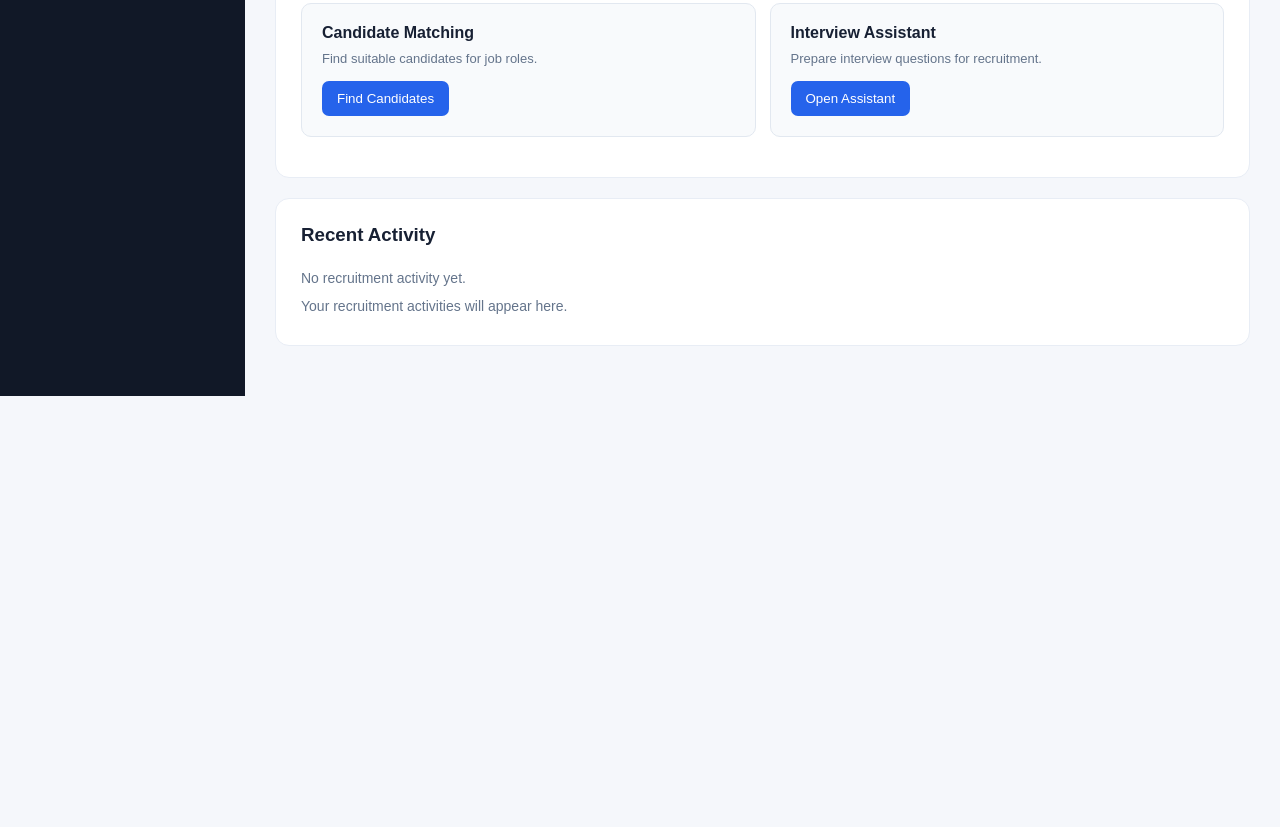
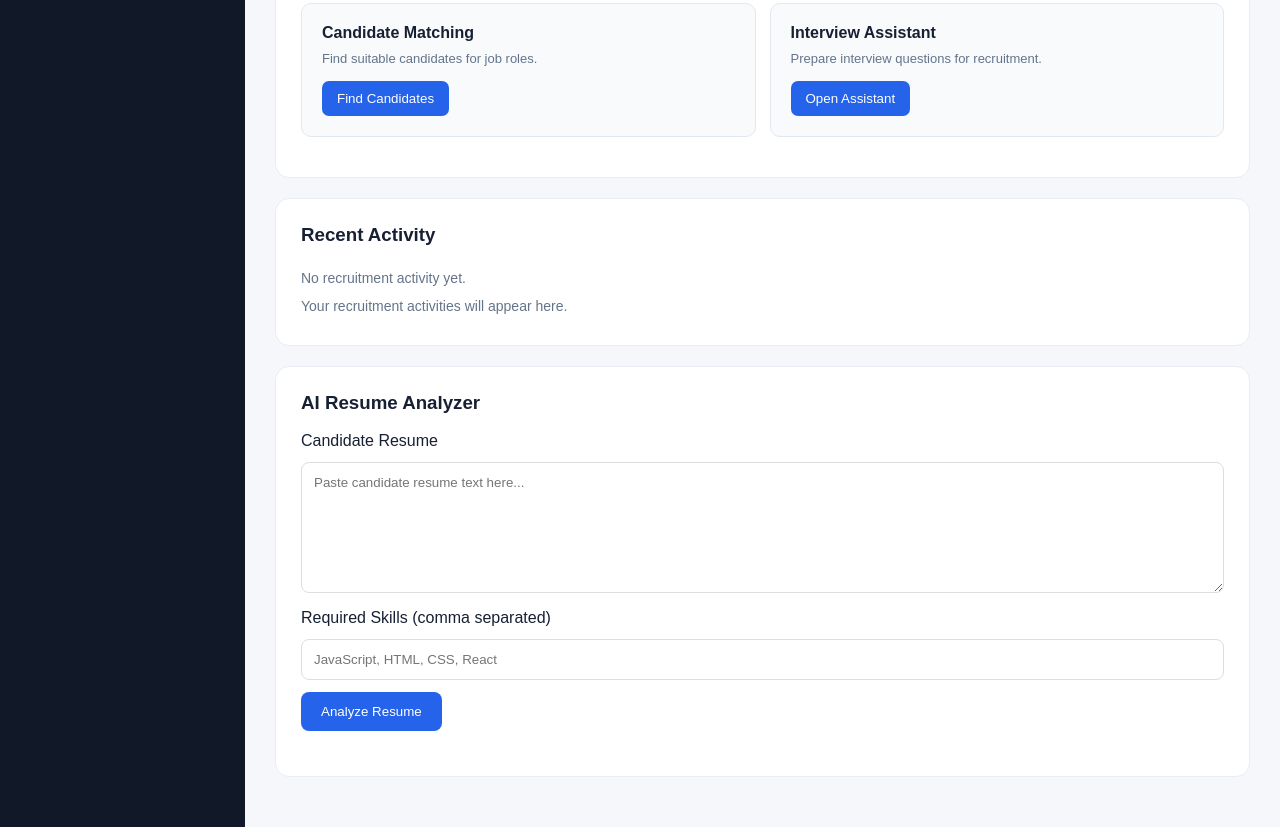
Before and after one commit to harigs4215-dot/hiremind-ai, a plain HTML site: page dashboard.html in a window 1280 px wide. Shown: the part 543-1370 px from the top of the page. Before the commit the page ends 939 px from the top, so only its background shows below. Drawn offline with Linux system fonts and the light colour scheme.

Commit message:
Fix AI Engine integration and Resume Analyzer

```diff
--- a/dashboard.html
+++ b/dashboard.html
@@ -339,16 +339,40 @@ body {
   </div>
 </div>
 
+<!-- RESUME ANALYZER -->
+<div class="section" id="resumeAnalyzer">
+  <h3>AI Resume Analyzer</h3>
+
+  <label>Candidate Resume</label>
+  <textarea id="resumeText"
+    placeholder="Paste candidate resume text here..."
+    rows="7"
+    style="width:100%;padding:12px;margin:12px 0;border:1px solid #ddd;border-radius:8px;"></textarea>
+
+  <label>Required Skills (comma separated)</label>
+  <input id="requiredSkills"
+    type="text"
+    placeholder="JavaScript, HTML, CSS, React"
+    style="width:100%;padding:12px;margin:12px 0;border:1px solid #ddd;border-radius:8px;">
+
+  <button onclick="runResumeAnalysis()"
+    style="background:#2563eb;color:white;padding:12px 20px;border:0;border-radius:8px;">
+    Analyze Resume
+  </button>
+
+  <div id="resumeResult" style="margin-top:20px;"></div>
+</div>
 </main>
 </div>
 
 <script>
 function showPage(page) {
   document.getElementById("pageTitle").textContent = page;
+
   document.getElementById("message").textContent =
     page === "Dashboard"
       ? "Dashboard opened successfully."
-      : page + " module selected. Integration is coming next.";
+      : page + " module selected.";
 
   document.querySelectorAll(".nav button").forEach(btn => {
     btn.classList.toggle(
@@ -356,11 +380,39 @@ function showPage(page) {
       btn.textContent.trim() === page
     );
   });
+
+  if (page === "Resume Analyzer") {
+    document.getElementById("resumeAnalyzer")
+      .scrollIntoView({ behavior: "smooth" });
+  }
+}
+
+function runResumeAnalysis() {
+  const resume = document.getElementById("resumeText").value;
+  const skills = document.getElementById("requiredSkills").value;
+  const output = document.getElementById("resumeResult");
+
+  if (typeof analyzeResume !== "function") {
+    output.textContent = "AI Engine not loaded. Check ai-engine.js.";
+    return;
+  }
+
+  const result = analyzeResume(resume, skills);
+
+  if (!result.success) {
+    output.textContent = result.message;
+    return;
+  }
+
+  output.textContent =
+    "Match Score: " + result.score + "%\n" +
+    "Matched Skills: " + result.matchedSkills.join(", ") + "\n" +
+    "Missing Skills: " + result.missingSkills.join(", ") + "\n" +
+    "Result: " + result.recommendation;
 }
 </script>
 
-<!-- HIREMIND AI ENGINE -->
-<script src="ai-engine.js"></script>
+<script src="./ai-engine.js"></script>
 
 </body>
 </html>
```
